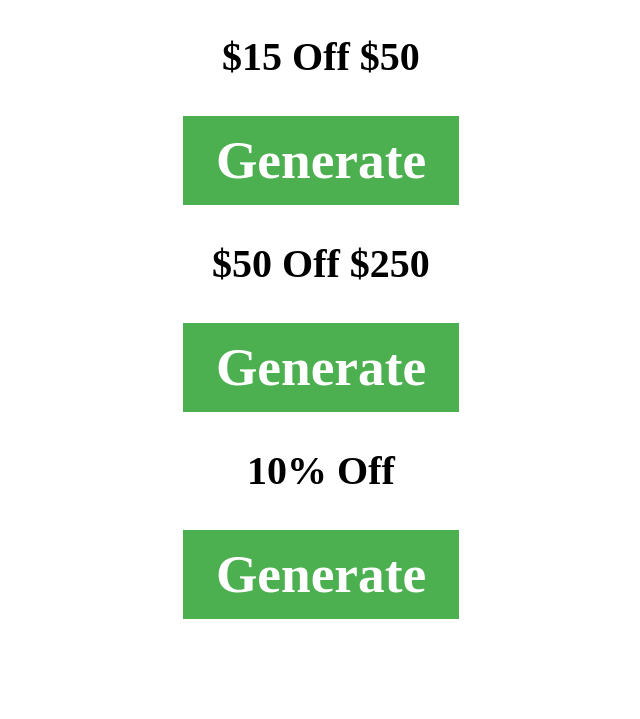
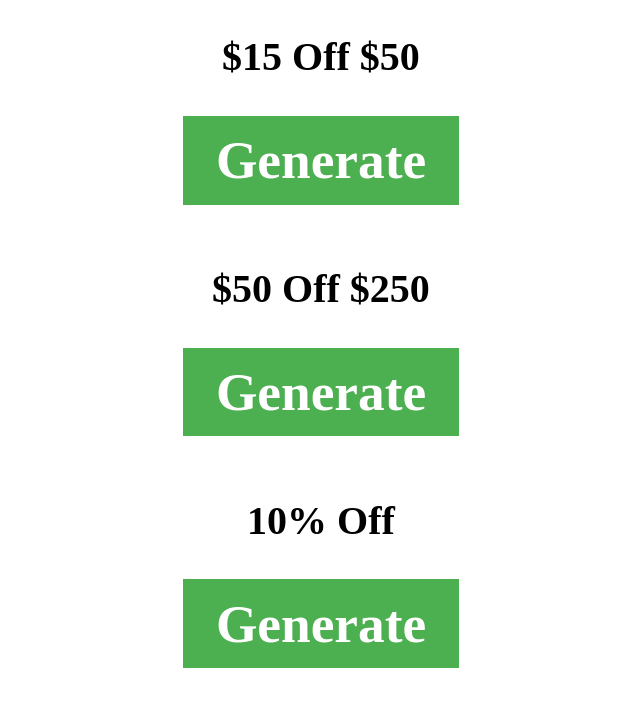
Before and after one commit to danomoseley/couponGenerator, a Flask app: template templates/index.html in a window 1280 px wide. Shown: the top 719 px of the page, without its empty margins (319-959 px from the left). Run offline with Flask 2, Linux system fonts and the light colour scheme; the template is opened without the code that fills it, so the values that code supplies are empty; some libraries are stand-ins or nearby versions.

Commit message:
Prevent jumping when generate is pressed

```diff
--- a/templates/index.html
+++ b/templates/index.html
@@ -13,6 +13,7 @@
       <script src="https://ajax.googleapis.com/ajax/libs/jquery/3.1.1/jquery.min.js"></script>
       <link href="//netdna.bootstrapcdn.com/bootstrap/3.0.0/css/bootstrap-glyphicons.css" rel="stylesheet">
       <style>
+         h1{height:85pt;}
          .coupon-actions{margin-left:20pt;}
          .coupon-actions .glyphicon{top:5pt;}
          .coupon-actions .glyphicon.glyphicon-remove-circle{color:red;margin-right:10pt;}
```
